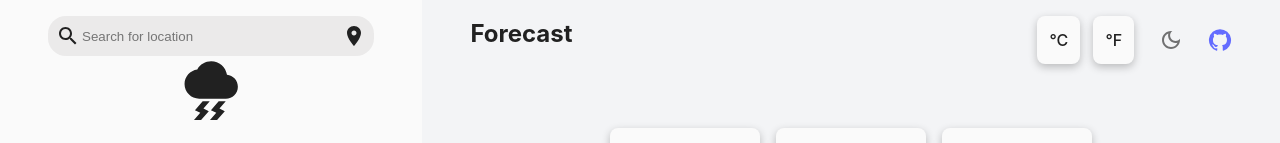
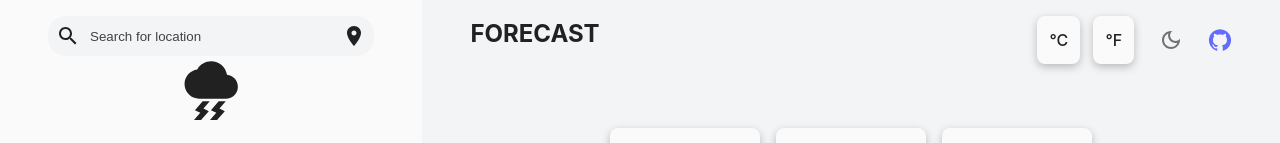
Before and after one commit to anhtuspham/forecast, a React (Vite) app: page / in a window 1280 px wide. Shown: the top 143 px of the page. Built offline with nearby package versions, Linux system fonts and the light colour scheme.

Commit message:
feat: :lipstick: update ui

```diff
--- a/src/components/Header/Header.module.css
+++ b/src/components/Header/Header.module.css
@@ -1,6 +1,11 @@
 .container {
   display: flex;
   justify-content: space-between;
+}
+
+.title{
+  text-transform: uppercase;
+  font-weight: 700;
 }
 
 .buttonHeader {
--- a/src/components/Header/Header.tsx
+++ b/src/components/Header/Header.tsx
@@ -7,7 +7,7 @@ import Button from "../ui/Button/Button";
 export default function Header() {
   return (
     <div className={styles.container}>
-      <h2>Forecast</h2>
+      <h2 className={styles.title}>Forecast</h2>
       <div className={styles.buttonHeader}>
         <Button text="&#176;C" />
         <Button text="&#176;F" />
--- a/src/components/Search/Search.module.css
+++ b/src/components/Search/Search.module.css
@@ -2,8 +2,7 @@
   display: flex;
   border-radius: 18px;
   padding: 8px;
-  background-color: rgba(215, 213, 213, 0.45);
-
+  background-color: var(--default-background-color);
 }
 
 .input {
@@ -12,4 +11,9 @@
   border: none;
   color: rgb(0, 0, 0);
   width: 100%;
+  margin-left: .5rem;
 }
+
+.input::placeholder {
+  color: var(--placeholder-color);
+}
--- a/src/components/Search/Search.tsx
+++ b/src/components/Search/Search.tsx
@@ -1,14 +1,32 @@
 import SearchIcon from "@mui/icons-material/Search";
 import LocationOnIcon from "@mui/icons-material/LocationOn";
 
-import styles from './Search.module.css'
+import styles from "./Search.module.css";
+import { useTheme } from "@mui/material";
 
 export default function Search() {
+  const theme = useTheme();
   return (
-    <div className={styles.inputContainer}>
+    <div
+      className={styles.inputContainer}
+      style={
+        {
+          "--default-background-color": theme.palette.background.default,
+        } as React.CSSProperties
+      }
+    >
       <SearchIcon />
-      <input placeholder="Search for location" className={styles.input}/>
-      <LocationOnIcon sx={{cursor: 'pointer'}}/>
+      <input
+        placeholder="Search for location"
+        className={styles.input}
+        style={
+          {
+            "--placeholder-color": theme.palette.text.secondary,
+            color: theme.palette.text.primary,
+          } as React.CSSProperties
+        }
+      />
+      <LocationOnIcon sx={{ cursor: "pointer" }} />
     </div>
   );
 }
--- a/src/components/ui/Button/Button.module.css
+++ b/src/components/ui/Button/Button.module.css
@@ -1,3 +1,3 @@
-.button{
-
+.button {
+  box-shadow: rgba(0, 0, 0, 0.24) 0px 3px 8px;
 }
--- a/src/components/ui/Button/Button.tsx
+++ b/src/components/ui/Button/Button.tsx
@@ -22,8 +22,7 @@ export default function Button({
       className={styles.button}
       style={{
         backgroundColor: theme.palette.background.paper,
-        color: theme.palette.text.primary,
-        boxShadow: 'rgba(0, 0, 0, 0.24) 0px 3px 8px'
+        color: theme.palette.text.primary
       }}
     >
       {isHaveIcon && Icon ? <Icon /> : text}
--- a/src/components/ui/ToggleSwitch/ToggleSwitch.tsx
+++ b/src/components/ui/ToggleSwitch/ToggleSwitch.tsx
@@ -13,7 +13,7 @@ export default function ToggleSwitch() {
 
   return (
     <>
-      <Tooltip title={`Activate ${activateName} Mode`}>
+      <Tooltip title={`${activateName} Mode`}>
         <IconButton
           sx={{ outline: "none", "&:focus": { outline: "none" } }}
           onClick={switchColorMode}
```
